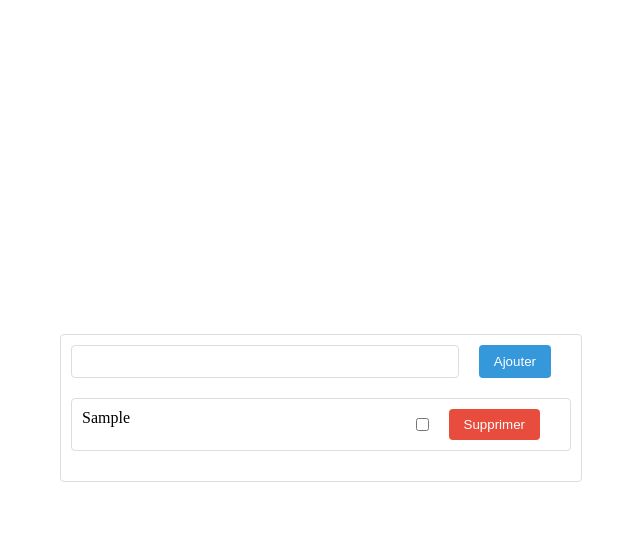
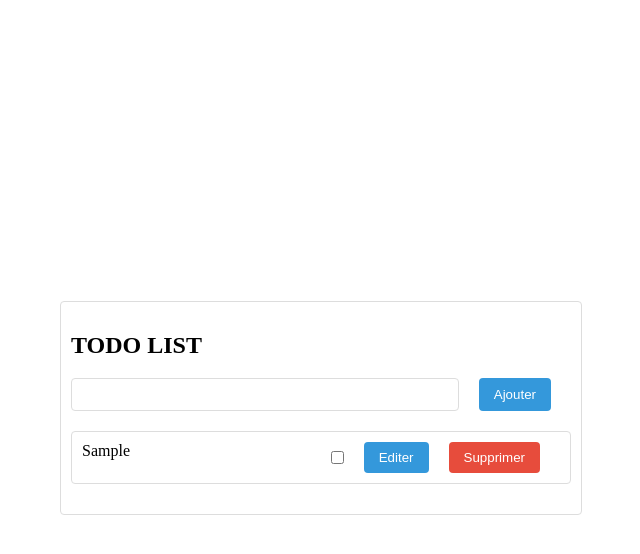
Before and after one commit to agd-you/todo-list-storage, a Vue app: page / in a window 1280 px wide. Both pictures are taken after typing "Sample" into the empty fields and a click on the button "Ajouter". Shown: the top 554 px of the page, without its empty margins (319-959 px from the left). Built offline with nearby package versions, Linux system fonts and the light colour scheme; the HTML template or start-up script is replaced by a standard one.

Commit message:
feat(todo): Add feature to edit todo

```diff
--- a/src/App.vue
+++ b/src/App.vue
@@ -1,31 +1,53 @@
 <template>
   <div class="main">
     <div class="container card">
+      <h2>TODO LIST</h2>
       <div class="flex flex-row align-items-center mb-20">
         <input v-model="todoInput" type="text" class="flex-fill mr-20" />
         <button class="btn btn-primary" @click="addTodo">Ajouter</button>
       </div>
 
       <ul class="d-flex flex-column">
-      <li v-for="(todo, index) in todoStore.getTodoList" :key="index" class="card mb-20">
-        <div class="flex flex-row align-items-center">
+        <li
+          v-for="(todo, index) in todoStore.getTodoList"
+          :key="index"
+          class="card mb-20"
+          @click="checkTodo(todo)"
+        >
+          <div v-if="!todo.edit" class="flex flex-row align-items-center">
             <span class="flex-fill mr-20">{{ todo.content }}</span>
-          <input class="mr-20" type="checkbox" :checked="todo.isDone" v-model="todo.isDone"/>
+            <input
+              class="mr-20"
+              type="checkbox"
+              :checked="todo.isDone"
+              v-model="todo.isDone"
+            />
+            <button class="btn btn-primary mr-20" @click.stop="editTodo(todo)">
+              Editer
+            </button>
             <button class="btn btn-danger" @click.stop="deleteTodo(index)">
               Supprimer
             </button>
+          </div>
+          <!-- edit -->
+          <div v-else>
+            <TodoUpdate
+              :content="todo.content"
+              @cancel="cancel(todo)"
+              @update="updateTodo(todo, index, $event)"
+            />
           </div>
         </li>
       </ul>
     </div>
   </div>
-
 </template>
 
 <script setup lang="ts">
-
 import { ref } from "vue";
 import { useTodoList } from "./stores/todo-list-store.ts";
+import type { TodoList } from "./interfaces/todoList.interface.ts";
+import TodoUpdate from "./components/TodoUpdate.vue";
 
 const todoInput = ref<string>("");
 const todoStore = useTodoList();
@@ -35,83 +57,29 @@ function addTodo() {
   todoInput.value = "";
 }
 
+function checkTodo(todo:TodoList){
+  todoStore.checkTodo(todo);
+}
+
 function deleteTodo(index: number) {
   todoStore.deleteTodo(index);
 }
+
+function editTodo(todo: TodoList) {
+  todo.edit = true;
+}
+
+function cancel(todo: TodoList) {
+  todo.edit = false;
+}
+
+function updateTodo(todo: TodoList, index: number, event: string) {
+  todo.content = event;
+  todo.edit = false;
+  todoStore.updateTodo(todo, index);
+}
 </script>
 
-<style scoped lang="scss">
-
-.main{
-  display: flex;
-  justify-content: center;
-  align-items: center;
-  height: 100vh; // hauteur de la page
-
-}
-input {
-  border: 1px solid #ddd;
-  border-radius: 4px;
-  padding: 8px 15px;
-}
-
-.container {
-  width: 500px;
-}
-.flex {
-  display: flex;
-}
-.flex-row {
-  flex-direction: row;
-}
-.flex-column {
-  flex-direction: column;
-}
-.aling-items-center {
-  align-items: center;
-}
-.flex-fill {
-  flex: 1 1 auto;
-}
-.btn {
-  margin-right: 20px;
-  padding: 8px 15px;
-  border: 0;
-  border-radius: 4px;
-  cursor: pointer;
-  font-weight: 500;
-  transition: background-color 0.2s;
-}
-.btn-primary {
-  background-color: #3498db;
-  color: #ffffff;
-  &:hover {
-    background-color: #2980b9;
-  }
-}
-.btn-danger {
-  background-color: #e74c3c;
-  color: #ffffff;
-  &:hover {
-    background-color: #c0392b;
-  }
-}
-.mb-20 {
-  margin-bottom: 20px;
-}
-
-.mr-20 {
-  margin-right: 20px;
-}
-
-.card {
-  border: 1px solid #ddd;
-  border-radius: 4px;
-  background-color: white;
-  padding: 10px;
-}
-ul {
-  list-style: none;
-  padding: 0;
-}
+<style lang="scss">
+@use "./assets/base.scss";
 </style>
--- /dev/null
+++ b/src/assets/base.scss
@@ -0,0 +1,71 @@
+.main {
+    display: flex;
+    justify-content: center;
+    align-items: center;
+    height: 100vh; // hauteur de la page
+  }
+  input {
+    border: 1px solid #ddd;
+    border-radius: 4px;
+    padding: 8px 15px;
+  }
+
+  .container {
+    width: 500px;
+  }
+  .flex {
+    display: flex;
+  }
+  .flex-row {
+    flex-direction: row;
+  }
+  .flex-column {
+    flex-direction: column;
+  }
+  .aling-items-center {
+    align-items: center;
+  }
+  .flex-fill {
+    flex: 1 1 auto;
+  }
+  .btn {
+    margin-right: 20px;
+    padding: 8px 15px;
+    border: 0;
+    border-radius: 4px;
+    cursor: pointer;
+    font-weight: 500;
+    transition: background-color 0.2s;
+  }
+  .btn-primary {
+    background-color: #3498db;
+    color: #ffffff;
+    &:hover {
+      background-color: #2980b9;
+    }
+  }
+  .btn-danger {
+    background-color: #e74c3c;
+    color: #ffffff;
+    &:hover {
+      background-color: #c0392b;
+    }
+  }
+  .mb-20 {
+    margin-bottom: 20px;
+  }
+
+  .mr-20 {
+    margin-right: 20px;
+  }
+
+  .card {
+    border: 1px solid #ddd;
+    border-radius: 4px;
+    background-color: white;
+    padding: 10px;
+  }
+  ul {
+    list-style: none;
+    padding: 0;
+  }
--- /dev/null
+++ b/src/components/TodoUpdate.vue
@@ -0,0 +1,26 @@
+<template>
+      <div class="d-flex flex-row flex-fill">
+        <input v-model="input" class="mr-20 flex-fill" type="text" />
+        <button @click.stop="emit('cancel')" class="mr-20 btn btn-danger">Annuler</button>
+        <button @click.stop="emit('update', input)" class="btn btn-primary">Sauvegarder</button>
+    </div>
+
+</template>
+<script lang="ts" setup>
+import { ref } from 'vue';
+
+const props = defineProps<{
+    content: string
+}>();
+
+const input = ref<string>(props.content);
+
+const emit = defineEmits<{
+    (e: 'cancel'): void
+    (e: 'update', updatedContent: string): void
+}>()
+
+</script>
+<style lang="scss">
+
+</style>
--- a/src/stores/todo-list-store.ts
+++ b/src/stores/todo-list-store.ts
@@ -22,5 +22,11 @@ export const useTodoList = defineStore("todoList", {
     deleteTodo(index: number) {
       this.todos.splice(index, 1);
     },
+    updateTodo(todo:TodoList, index: number){
+      this.todos[index] = todo
+    },
+    checkTodo(todo:TodoList){
+      todo.isDone = !todo.isDone
+    },
   },
 });
```
Also changed, not shown: src/interfaces/todoList.interface.ts (+4 -3 lines), src/assets/base.css (deleted). Lines whose indentation alone changed are shown as unchanged.
